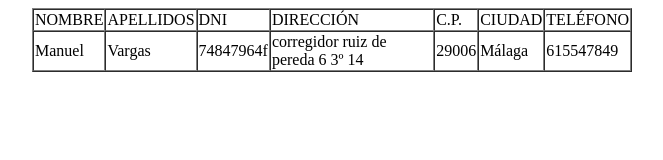
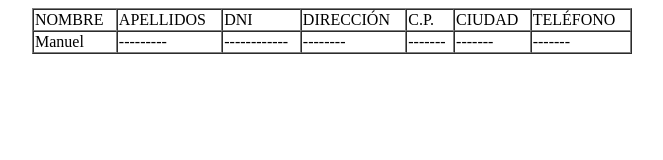
Before and after one commit to manuel1921/ejercicohtml, a plain HTML site: page ejercicios varios/tablas/tabla 4x2modificada.html in a window 1280 px wide. Shown: the whole page, without its empty margins (308-971 px from the left). Drawn offline with Linux system fonts and the light colour scheme.

Commit message:
Update tabla 4x2modificada.html

```diff
--- a/ejercicios varios/tablas/tabla 4x2modificada.html
+++ b/ejercicios varios/tablas/tabla 4x2modificada.html
@@ -20,12 +20,12 @@
 				<tr>
 
 					<td>Manuel</td>
-					<td>Vargas</td>
-					<td>74847964f</td>
-					<td>corregidor ruiz de pereda 6 3º 14</td>
-					<td>29006</td>
-					<td>Málaga</td>
-					<td>615547849</td>
+					<td>---------</td>
+					<td>------------</td>
+					<td>--------</td>
+					<td>-------</td>
+					<td>-------</td>
+					<td>-------</td>
 
 				</tr>
 
```
